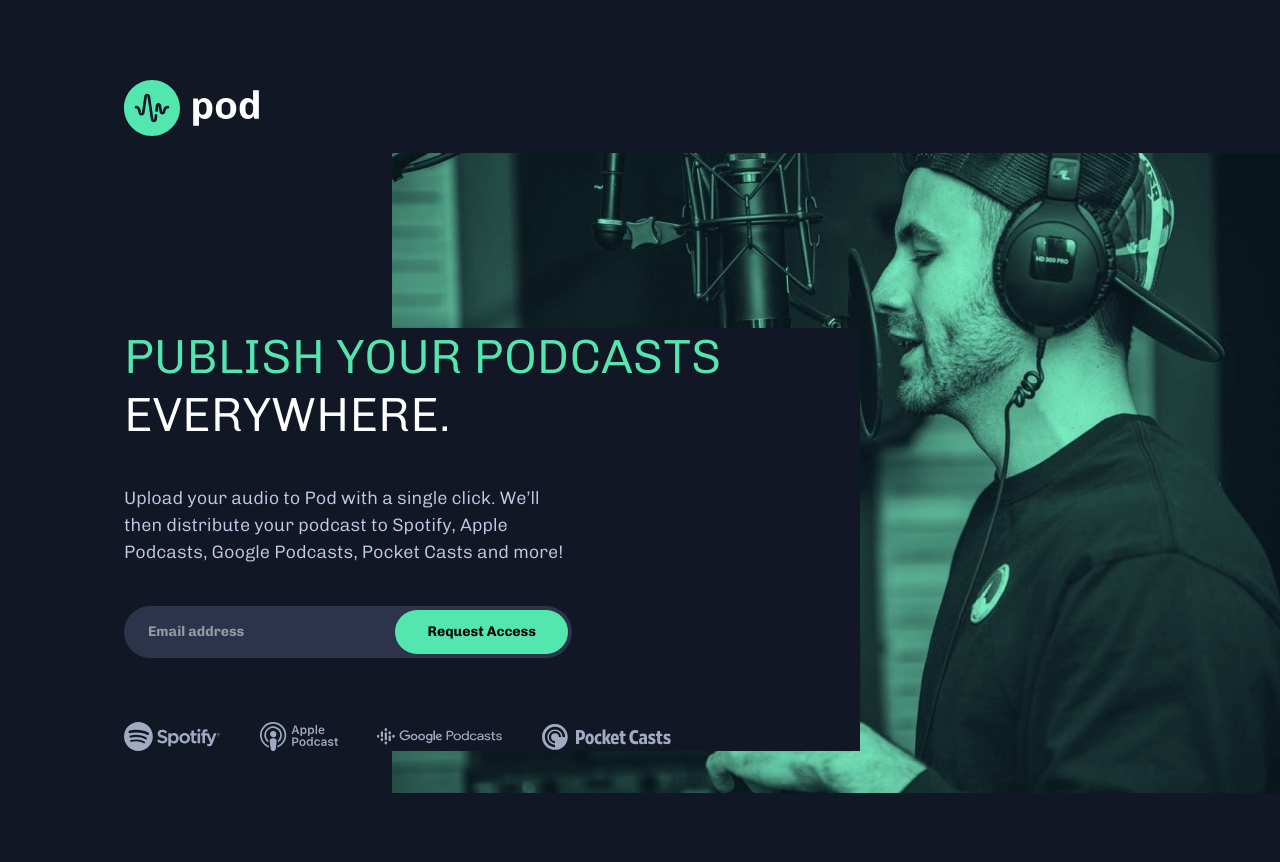
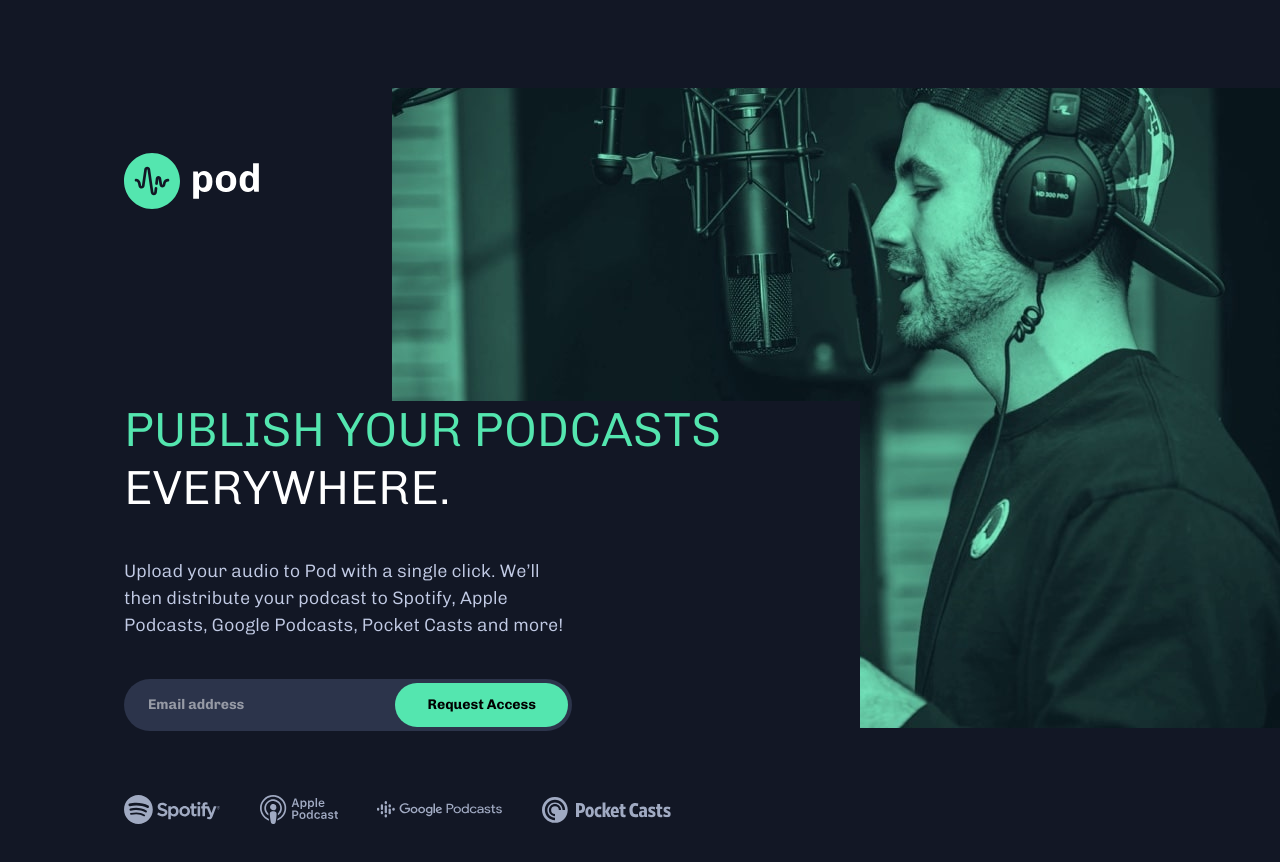
Before and after one commit to zekelkeys/pod-landing-page, a plain HTML site: page index.html in a window 1280 px wide. After the commit the page ends 824 px from the top, so only its background shows below. Drawn offline with Linux system fonts and the light colour scheme.

Commit message:
Refactor wrapper padding

```diff
--- a/css/styles.css
+++ b/css/styles.css
@@ -112,7 +112,9 @@ button:hover {
 }
 
 .wrapper {
-    padding: 36px;
+    padding-top:   36px;
+    padding-left:  36px;
+    padding-right: 36px;
 }
 
 .logo {
@@ -202,9 +204,11 @@ button:hover {
     }
 
     .wrapper {
-        padding: 156px 44px;
+        margin: auto;
+        padding-top:  156px;
+        padding-left:  44px;
+        padding-right: 44px;
         max-width: 1120px;
-        margin: auto;
     }
 
     .logo {
@@ -260,9 +264,8 @@ button:hover {
         max-width: 736px;
     }
 
-
     .wrapper {
-        padding-top:    80px;
+        padding-top: 153px;
     }
 
     .tablet-bg {
@@ -271,7 +274,7 @@ button:hover {
 
     .desktop-bg {
         position: absolute;
-        top: 153px;
+        top: 88px;
         right: 0;
         display: initial;
         z-index: -1;
```
